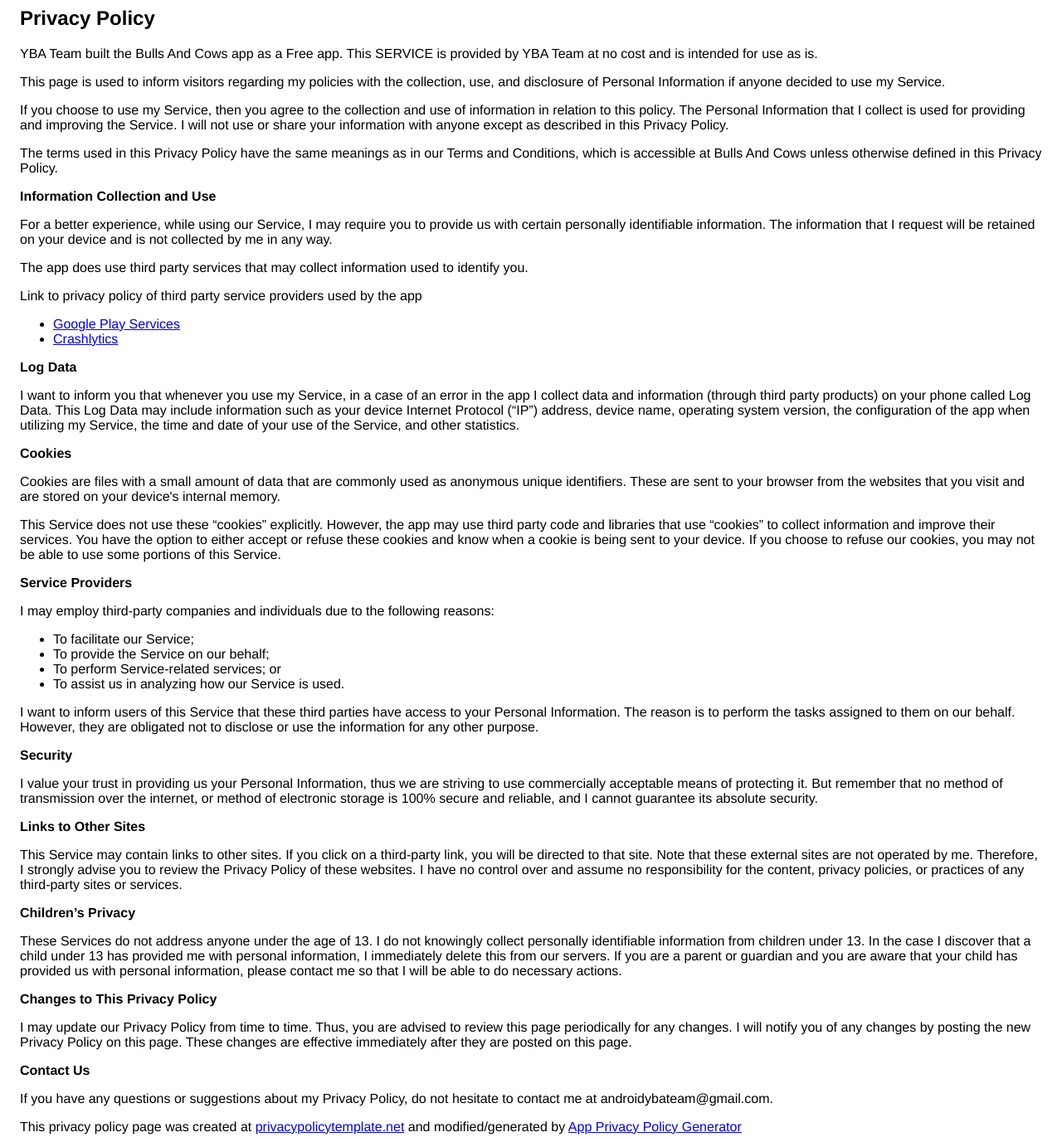
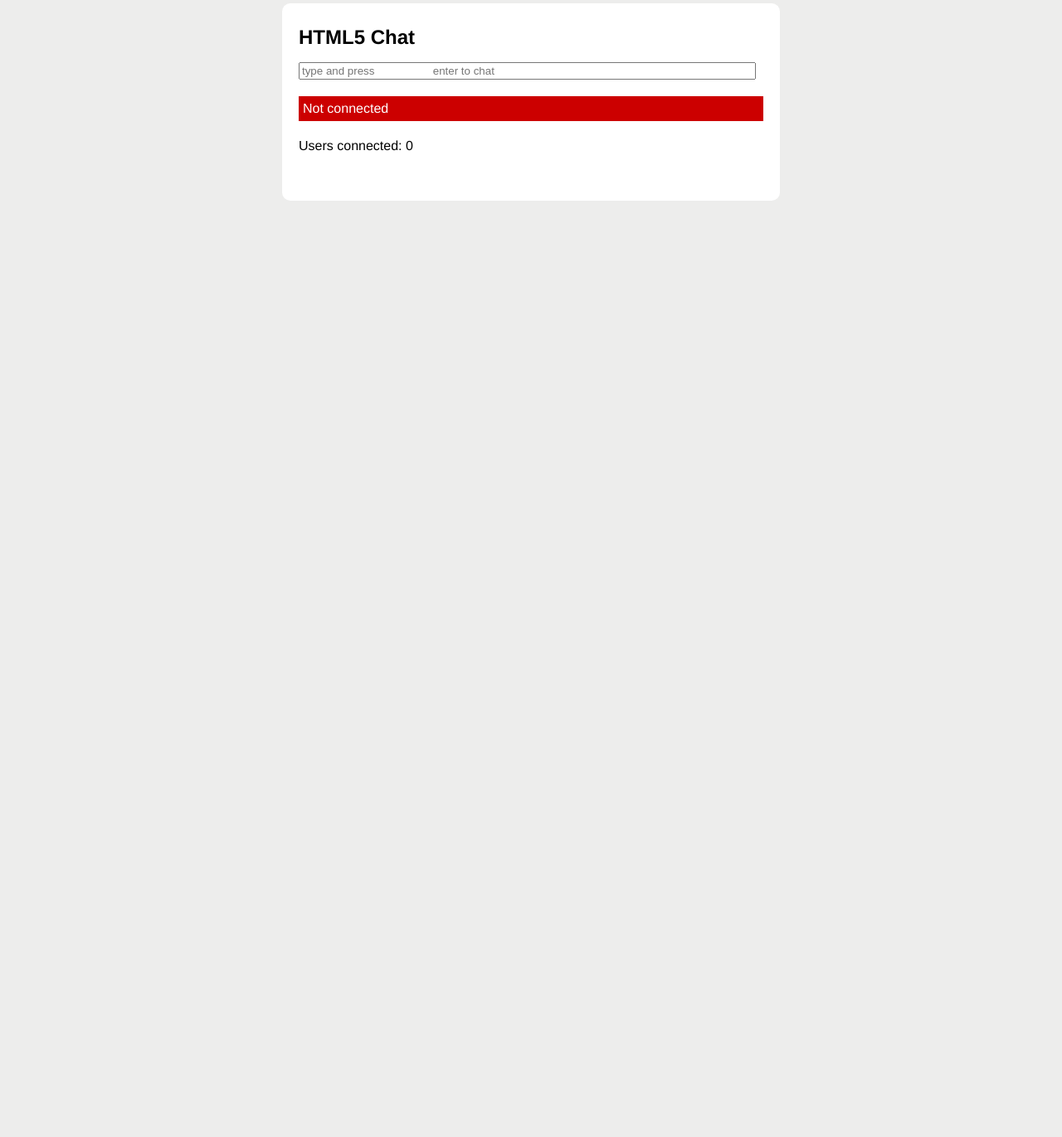
Before and after one commit to gagarin0/gagarin0.github.io, a plain HTML site: page index.html in a window 1280 px wide. Shown: the part 36-1407 px from the top of the page at 83% size. After the commit the page ends 800 px from the top, so only its background shows below. Drawn offline with Linux system fonts and the light colour scheme.

Commit message:
socket test

```diff
--- a/index.html
+++ b/index.html
@@ -1,122 +1,189 @@
 <!DOCTYPE html>
-    <html>
-    <head>
-      <meta charset='utf-8'>
-      <meta name='viewport' content='width=device-width'>
-      <title>Privacy Policy</title>
-      <style> body { font-family: 'Helvetica Neue', Helvetica, Arial, sans-serif; padding:1em; } </style>
-    </head>
-    <body>
-    <h2>Privacy Policy</h2> <p>
-                    YBA Team built the Bulls And Cows app as
-                    a Free app. This SERVICE is provided by
-                    YBA Team at no cost and is intended for
-                    use as is.
-                  </p> <p>
-                    This page is used to inform visitors regarding
-                    my policies with the collection, use, and
-                    disclosure of Personal Information if anyone decided to use
-                    my Service.
-                  </p> <p>
-                    If you choose to use my Service, then you agree
-                    to the collection and use of information in relation to this
-                    policy. The Personal Information that I collect is
-                    used for providing and improving the Service.
-                    I will not use or share your
-                    information with anyone except as described in this Privacy
-                    Policy.
-                  </p> <p>
-                    The terms used in this Privacy Policy have the same meanings
-                    as in our Terms and Conditions, which is accessible at
-                    Bulls And Cows unless otherwise defined in this Privacy
-                    Policy.
-                  </p> <p><strong>Information Collection and Use</strong></p> <p>
-                    For a better experience, while using our Service,
-                    I may require you to provide us with certain
-                    personally identifiable information. The
-                    information that I request will be
-                    retained on your device and is not collected by me in any way.
-                  </p> <p>
-                    The app does use third party services that may collect
-                    information used to identify you.
-                  </p> <div><p>
-                      Link to privacy policy of third party service providers
-                      used by the app
-                    </p> <ul><li><a href="https://www.google.com/policies/privacy/" target="_blank">Google Play Services</a></li><!----><!----><!----><!----><li><a href="http://try.crashlytics.com/terms/privacy-policy.pdf" target="_blank">Crashlytics</a></li><!----><!----><!----><!----><!----><!----><!----><!----></ul></div> <p><strong>Log Data</strong></p> <p>
-                    I want to inform you that whenever
-                    you use my Service, in a case of an error in the
-                    app I collect data and information (through third
-                    party products) on your phone called Log Data. This Log Data
-                    may include information such as your device Internet
-                    Protocol (“IP”) address, device name, operating system
-                    version, the configuration of the app when utilizing
-                    my Service, the time and date of your use of the
-                    Service, and other statistics.
-                  </p> <p><strong>Cookies</strong></p> <p>
-                    Cookies are files with a small amount of data that are
-                    commonly used as anonymous unique identifiers. These are
-                    sent to your browser from the websites that you visit and
-                    are stored on your device's internal memory.
-                  </p> <p>
-                    This Service does not use these “cookies” explicitly.
-                    However, the app may use third party code and libraries that
-                    use “cookies” to collect information and improve their
-                    services. You have the option to either accept or refuse
-                    these cookies and know when a cookie is being sent to your
-                    device. If you choose to refuse our cookies, you may not be
-                    able to use some portions of this Service.
-                  </p> <p><strong>Service Providers</strong></p> <p>
-                    I may employ third-party companies
-                    and individuals due to the following reasons:
-                  </p> <ul><li>To facilitate our Service;</li> <li>To provide the Service on our behalf;</li> <li>To perform Service-related services; or</li> <li>To assist us in analyzing how our Service is used.</li></ul> <p>
-                    I want to inform users of this
-                    Service that these third parties have access to your
-                    Personal Information. The reason is to perform the tasks
-                    assigned to them on our behalf. However, they are obligated
-                    not to disclose or use the information for any other
-                    purpose.
-                  </p> <p><strong>Security</strong></p> <p>
-                    I value your trust in providing us
-                    your Personal Information, thus we are striving to use
-                    commercially acceptable means of protecting it. But remember
-                    that no method of transmission over the internet, or method
-                    of electronic storage is 100% secure and reliable, and
-                    I cannot guarantee its absolute security.
-                  </p> <p><strong>Links to Other Sites</strong></p> <p>
-                    This Service may contain links to other sites. If you click
-                    on a third-party link, you will be directed to that site.
-                    Note that these external sites are not operated by
-                    me. Therefore, I strongly advise you to
-                    review the Privacy Policy of these websites.
-                    I have no control over and assume no
-                    responsibility for the content, privacy policies, or
-                    practices of any third-party sites or services.
-                  </p> <p><strong>Children’s Privacy</strong></p> <p>
-                    These Services do not address anyone under the age of 13.
-                    I do not knowingly collect personally
-                    identifiable information from children under 13. In the case
-                    I discover that a child under 13 has provided
-                    me with personal information,
-                    I immediately delete this from our servers. If you
-                    are a parent or guardian and you are aware that your child
-                    has provided us with personal information, please contact
-                    me so that I will be able to do
-                    necessary actions.
-                  </p> <p><strong>Changes to This Privacy Policy</strong></p> <p>
-                    I may update our Privacy Policy from
-                    time to time. Thus, you are advised to review this page
-                    periodically for any changes. I will
-                    notify you of any changes by posting the new Privacy Policy
-                    on this page. These changes are effective immediately after
-                    they are posted on this page.
-                  </p> <p><strong>Contact Us</strong></p> <p>
-                    If you have any questions or suggestions about
-                    my Privacy Policy, do not hesitate to contact
-                    me at androidybateam@gmail.com.
-                  </p> <p>
-                    This privacy policy page was created at
-                    <a href="https://privacypolicytemplate.net" target="_blank">privacypolicytemplate.net</a>
-                    and modified/generated by
-                    <a href="https://app-privacy-policy-generator.firebaseapp.com/" target="_blank">App Privacy Policy Generator</a></p>
-    </body>
-    </html>
+<html lang = "en">
+
+   <head>
+      <meta charset = utf-8>
+      <title>HTML5 Chat</title>
+
+      <body>
+
+         <section id = "wrapper">
+
+            <header>
+               <h1>HTML5 Chat</h1>
+            </header>
+
+            <style>
+               #chat { width: 97%; }
+               .message { font-weight: bold; }
+               .message:before { content: ' '; color: #bbb; font-size: 14px; }
+
+               #log {
+                  overflow: auto;
+                  max-height: 300px;
+                  list-style: none;
+                  padding: 0;
+               }
+
+               #log li {
+                  border-top: 1px solid #ccc;
+                  margin: 0;
+                  padding: 10px 0;
+               }
+
+               body {
+                  font: normal 16px/20px "Helvetica Neue", Helvetica, sans-serif;
+                  background: rgb(237, 237, 236);
+                  margin: 0;
+                  margin-top: 40px;
+                  padding: 0;
+               }
+
+               section, header {
+                  display: block;
+               }
+
+               #wrapper {
+                  width: 600px;
+                  margin: 0 auto;
+                  background: #fff;
+                  border-radius: 10px;
+                  border-top: 1px solid #fff;
+                  padding-bottom: 16px;
+               }
+
+               h1 {
+                  padding-top: 10px;
+               }
+
+               h2 {
+                  font-size: 100%;
+                  font-style: italic;
+               }
+
+               header, article > * {
+                  margin: 20px;
+               }
+
+               #status {
+                  padding: 5px;
+                  color: #fff;
+                  background: #ccc;
+               }
+
+               #status.fail {
+                  background: #c00;
+               }
+
+               #status.success {
+                  background: #0c0;
+               }
+
+               #status.offline {
+                  background: #c00;
+               }
+
+               #status.online {
+                  background: #0c0;
+               }
+
+               #html5badge {
+                  margin-left: -30px;
+                  border: 0;
+               }
+
+               #html5badge img {
+                  border: 0;
+               }
+            </style>
+
+            <article>
+
+               <form onsubmit = "addMessage(); return false;">
+                  <input type = "text" id = "chat" placeholder = "type and press
+                  enter to chat" />
+               </form>
+
+               <p id = "status">Not connected</p>
+               <p>Users connected: <span id = "connected">0
+                  </span></p>
+               <ul id = "log"></ul>
+
+            </article>
+
+            <script>
+               connected = document.getElementById("connected");
+               log = document.getElementById("log");
+               chat = document.getElementById("chat");
+               form = chat.form;
+               state = document.getElementById("status");
+
+               if (window.WebSocket === undefined) {
+                  state.innerHTML = "sockets not supported";
+                  state.className = "fail";
+               }else {
+                  if (typeof String.prototype.startsWith != "function") {
+                     String.prototype.startsWith = function (str) {
+                        return this.indexOf(str) == 0;
+                     };
+                  }
+
+                  window.addEventListener("load", onLoad, false);
+               }
+
+               function onLoad() {
+                  var wsUri = "ws://127.0.0.1:7777";
+                  websocket = new WebSocket(wsUri);
+                  websocket.onopen = function(evt) { onOpen(evt) };
+                  websocket.onclose = function(evt) { onClose(evt) };
+                  websocket.onmessage = function(evt) { onMessage(evt) };
+                  websocket.onerror = function(evt) { onError(evt) };
+               }
+
+               function onOpen(evt) {
+                  state.className = "success";
+                  state.innerHTML = "Connected to server";
+               }
+
+               function onClose(evt) {
+                  state.className = "fail";
+                  state.innerHTML = "Not connected";
+                  connected.innerHTML = "0";
+               }
+
+               function onMessage(evt) {
+                  // There are two types of messages:
+                  // 1. a chat participant message itself
+                  // 2. a message with a number of connected chat participants
+                  var message = evt.data;
+
+                  if (message.startsWith("log:")) {
+                     message = message.slice("log:".length);
+                     log.innerHTML = '<li class = "message">' +
+                        message + "</li>" + log.innerHTML;
+                  }else if (message.startsWith("connected:")) {
+                     message = message.slice("connected:".length);
+                     connected.innerHTML = message;
+                  }
+               }
+
+               function onError(evt) {
+                  state.className = "fail";
+                  state.innerHTML = "Communication error";
+               }
+
+               function addMessage() {
+                  var message = chat.value;
+                  chat.value = "";
+                  websocket.send(message);
+               }
+
+            </script>
+
+         </section>
+
+      </body>
+
+   </head>
+
+</html>
```
